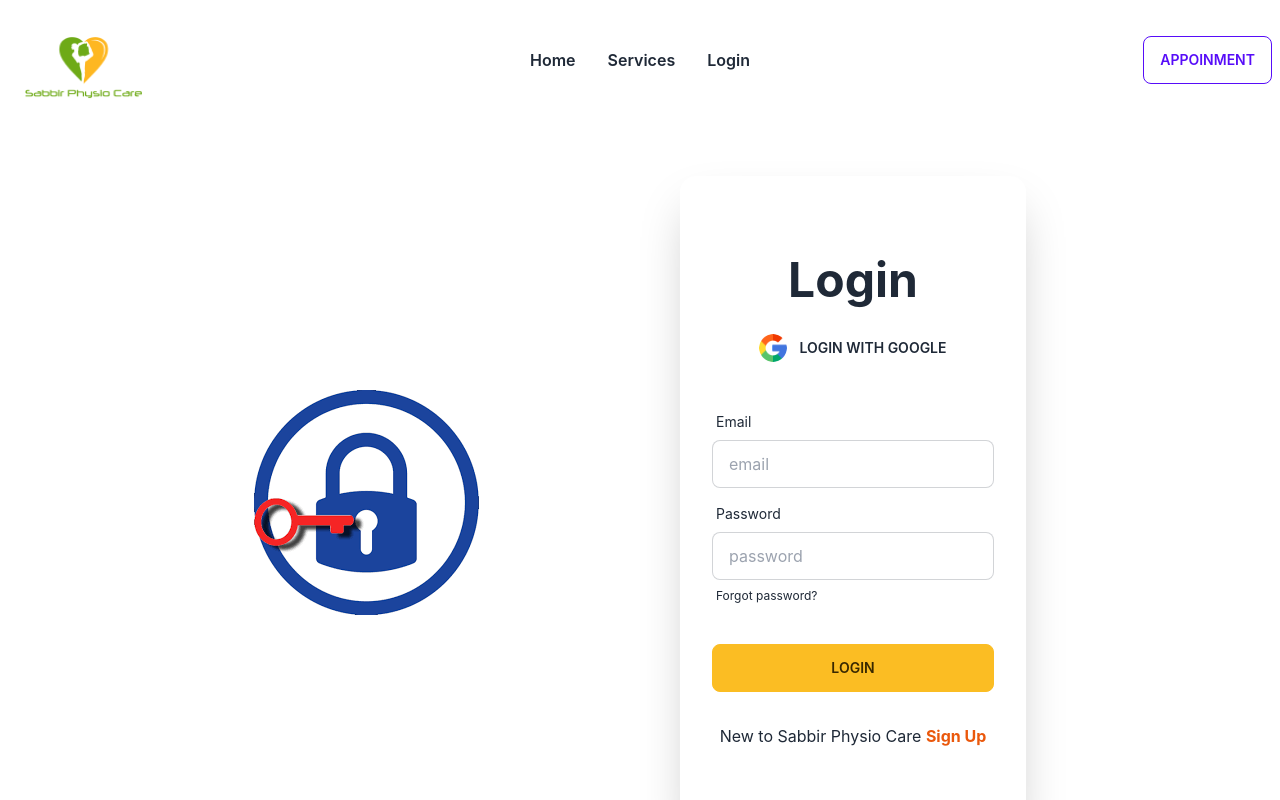
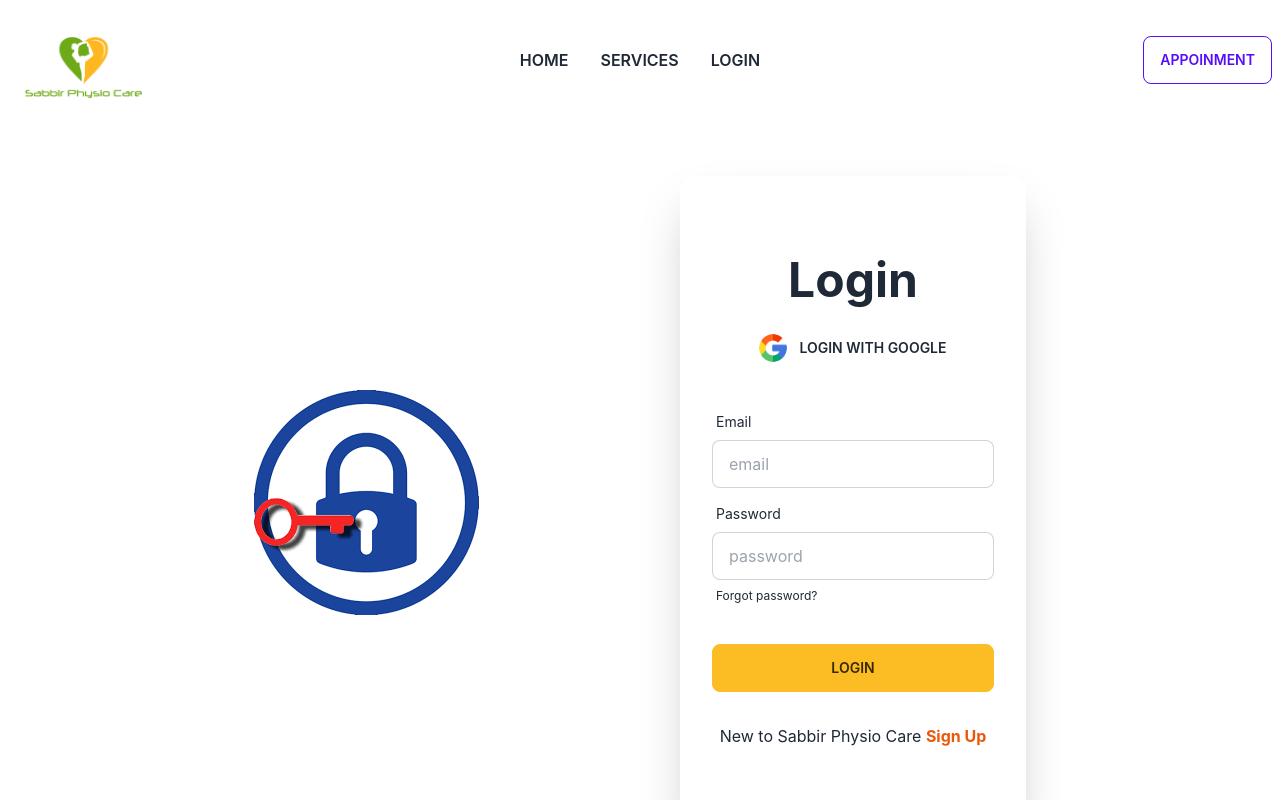
Before and after one commit to SheikhMujib/sabbir-physio-care-client, a React (Create React App) app: page /login in a window 1280 px wide. Shown: the top 800 px of the page. Built offline with nearby package versions, Linux system fonts and the light colour scheme; no server answers.

Commit message:
Logout system added

```diff
--- a/src/components/Header/Header.js
+++ b/src/components/Header/Header.js
@@ -4,17 +4,24 @@
 import { AuthContext } from "../../contexts/AuthProvider/AuthProvider";
 
 const Header = () => {
-  const {user} = useContext(AuthContext)
+  const {user, logOut} = useContext(AuthContext);
+
+  const handleSignout = ()=>{
+    logOut()
+    .then(()=>{})
+    .catch(error=> console.error(error))
+  }
+
   const menuItems = (
     <>
       <li>
         <Link to="/" className="font-semibold">
-          Home
+          HOME
         </Link>
       </li>
       <li>
         <Link to="/services" className="font-semibold">
-          Services
+          SERVICES
         </Link>
       </li>
       {
@@ -22,14 +29,17 @@
         <>
         <li>
         <Link to="/myreviews" className="font-semibold">
-          My Reviews
+          MY REVIEWS
         </Link>
-      </li>
+        </li>
+        <li>
+        <button onClick={handleSignout} className="btn btn-ghost">SIGNOUT</button>
+        </li>
         </>
         :
         <li>
         <Link to="/login" className="font-semibold">
-          Login
+          LOGIN
         </Link>
       </li>
       }
--- a/src/contexts/AuthProvider/AuthProvider.js
+++ b/src/contexts/AuthProvider/AuthProvider.js
@@ -1,5 +1,5 @@
 import React, { createContext, useEffect, useState } from 'react';
-import { createUserWithEmailAndPassword, getAuth, onAuthStateChanged, signInWithEmailAndPassword, signInWithPopup } from "firebase/auth";
+import { createUserWithEmailAndPassword, getAuth, onAuthStateChanged, signInWithEmailAndPassword, signInWithPopup, signOut } from "firebase/auth";
 import app from '../../firebase/firebase.config';
 
 export const AuthContext = createContext();
@@ -24,6 +24,10 @@
         return signInWithPopup(auth, provider)
     }
 
+    const logOut = ()=>{
+        return signOut(auth);
+    }
+
     useEffect(()=>{
         const unSubscribe = onAuthStateChanged(auth, currentUser=>{
             console.log(currentUser);
@@ -40,7 +44,8 @@
         loading,
         createUser,
         logIn,
-        googleLogin
+        googleLogin,
+        logOut
     }
 
     return (
```
